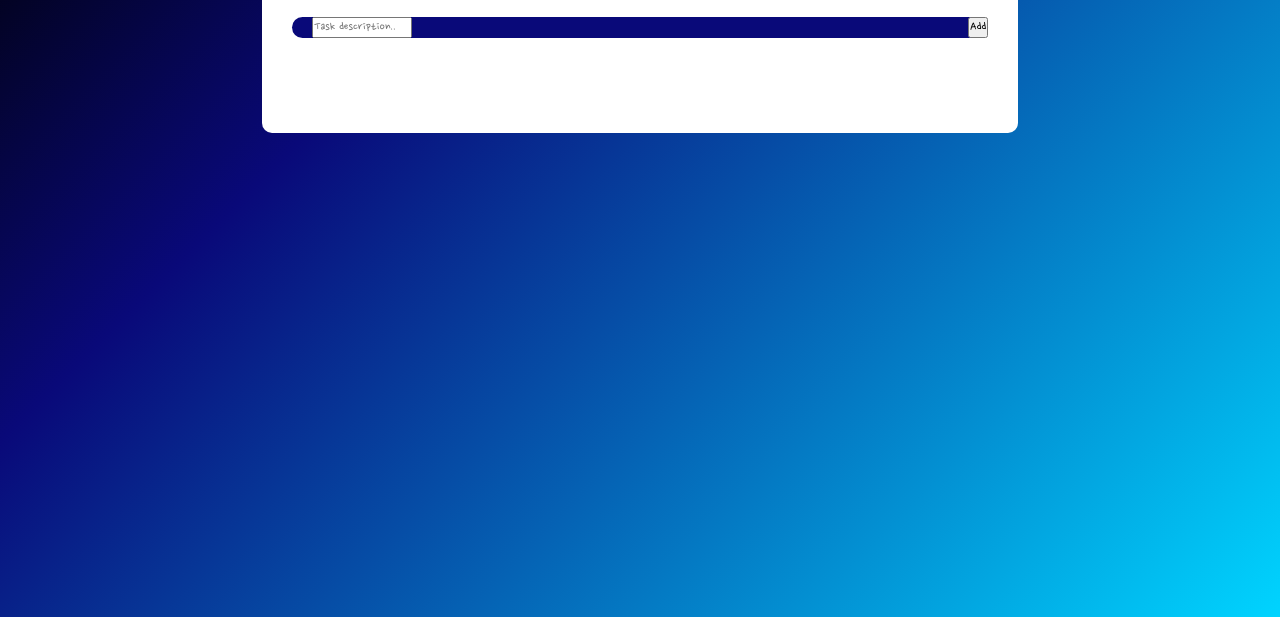
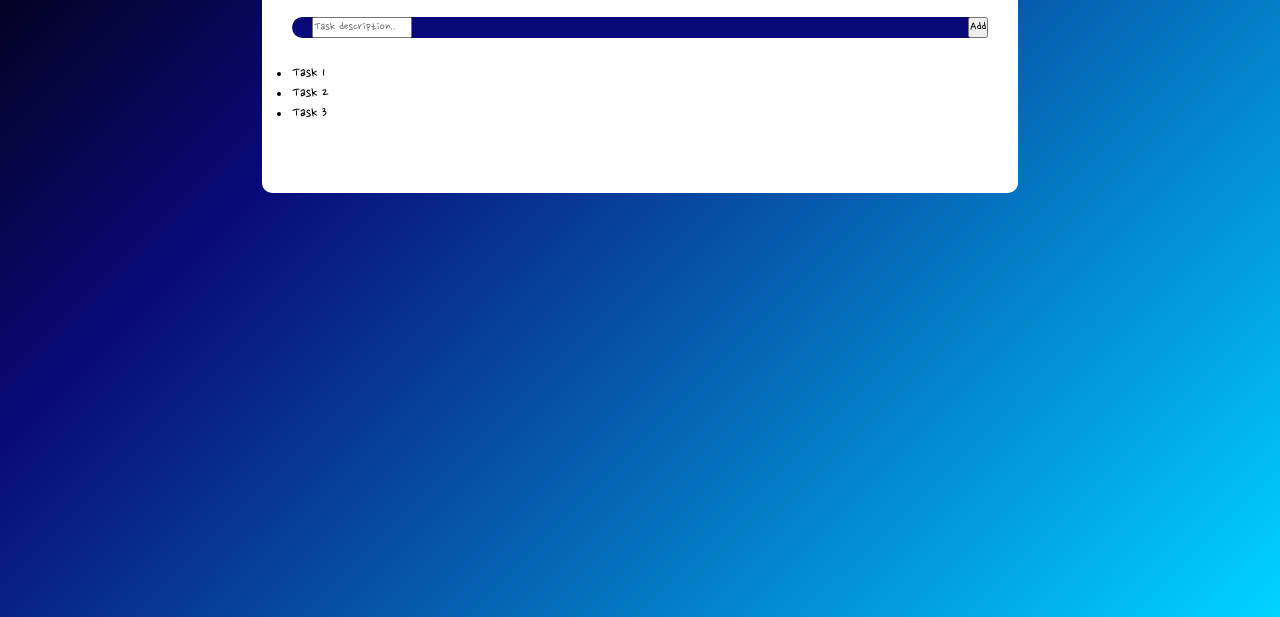
Before and after one commit to wahamiyousef/BasicApps, a plain HTML site: page ToDoList/index.html in a window 1280 px wide. Shown: the part 183-800 px from the top of the page. Drawn offline with Linux system fonts and the light colour scheme.

Commit message:
Add files via upload

```diff
--- a/ToDoList/index.html
+++ b/ToDoList/index.html
@@ -17,7 +17,13 @@
                 <input type="text" id="input-box" placeholder="Task description..">
                 <button>Add</button>
             </div>
+            <ul id="list-container">
+                <li class="checked">Task 1</li>
+                <li>Task 2</li>
+                <li>Task 3</li>
+            </ul>
         </div>
     </div>
 </body>
+<script src="script.js"></script>
 </html>
```
